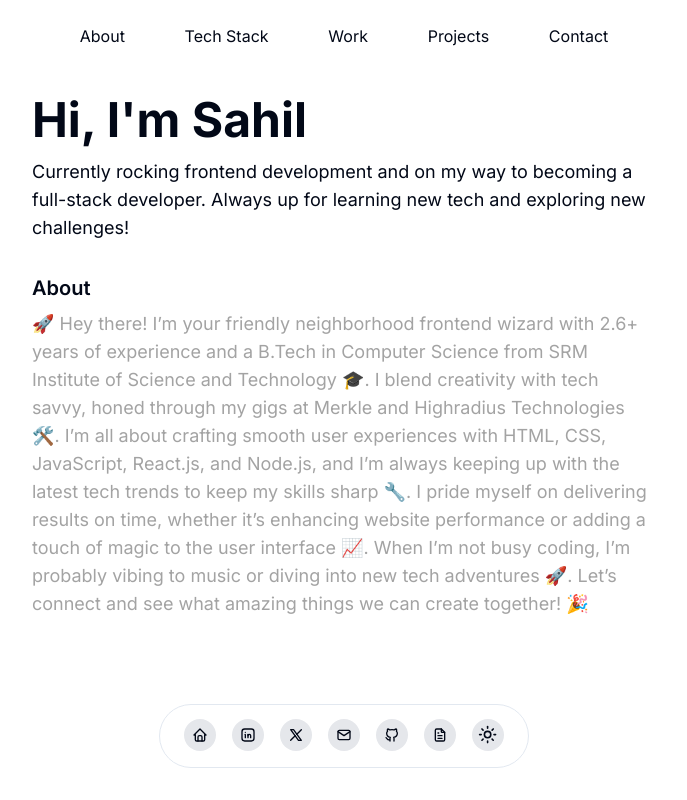
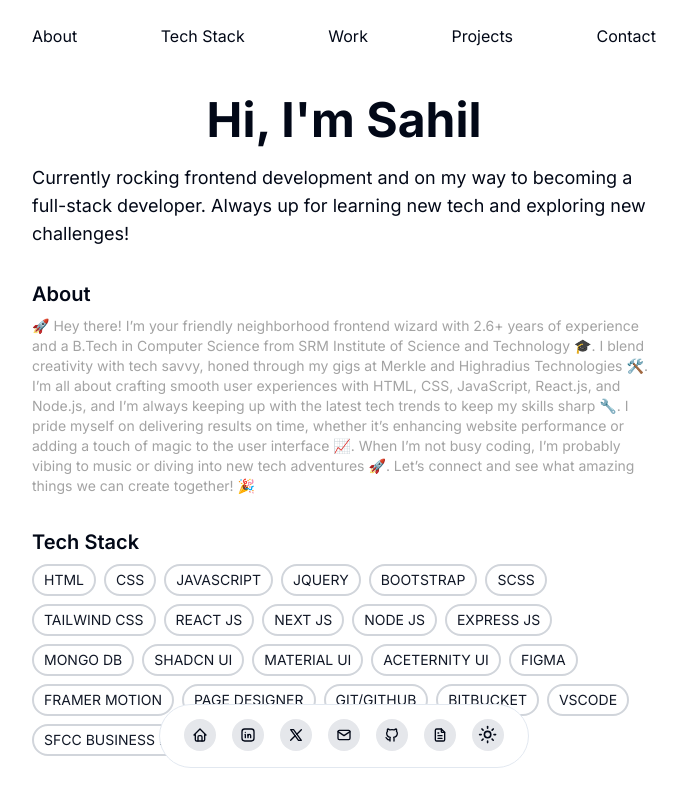
Before and after one commit to mohdsahil36/Portfolio3.0, a Next.js app: page / in a window 1280 px wide. Shown: the whole page, without its empty margins (296-983 px from the left). Built offline with nearby package versions, Linux system fonts and the light colour scheme.

Commit message:
about stylings and tech stack

```diff
--- a/app/data/Data.tsx
+++ b/app/data/Data.tsx
@@ -15,6 +15,7 @@
   name: string;
   intro: string;
   about: string;
+  skills: string[];
   icons: {
     title: string;
     icon: React.ReactNode;
@@ -30,6 +31,30 @@
     "🚀 Hey there! I’m your friendly neighborhood frontend wizard with 2.6+ years of experience and a B.Tech in Computer Science from SRM Institute of Science and Technology 🎓. I blend creativity with tech savvy, honed through my gigs at Merkle and Highradius Technologies 🛠️.\n\n" +
     "I’m all about crafting smooth user experiences with HTML, CSS, JavaScript, React.js, and Node.js, and I’m always keeping up with the latest tech trends to keep my skills sharp 🔧. I pride myself on delivering results on time, whether it’s enhancing website performance or adding a touch of magic to the user interface 📈.\n\n" +
     "When I’m not busy coding, I’m probably vibing to music or diving into new tech adventures 🚀. Let’s connect and see what amazing things we can create together! 🎉",
+  skills:[
+    "HTML",
+    "CSS",
+    "JAVASCRIPT",
+    "JQUERY",
+    "BOOTSTRAP",
+    "SCSS",
+    "TAILWIND CSS",
+    "REACT JS",
+    "NEXT JS",
+    "NODE JS",
+    "EXPRESS JS",
+    "MONGO DB",
+    "SHADCN UI",
+    "MATERIAL UI",
+    "ACETERNITY UI",
+    "FIGMA",
+    "FRAMER MOTION",
+    "PAGE DESIGNER",
+    "GIT/GITHUB",
+    "BITBUCKET",
+    "VSCODE",
+    "SFCC BUSINESS MANAGER"
+  ],
   // Icons data
   icons: [
     {
--- a/app/layout.tsx
+++ b/app/layout.tsx
@@ -1,9 +1,12 @@
 import type { Metadata } from "next";
-import { Inter } from "next/font/google";
+import { Inter as Roboto_Mono } from "next/font/google";
 import { ThemeProvider } from "@/components/theme-provider";
 import "./globals.css";
 
-const inter = Inter({ subsets: ["latin"] });
+const Inter = Roboto_Mono({
+  subsets: ['latin'],
+  display: 'swap',
+});
 
 export const metadata: Metadata = {
   title: "Mohd Sahil Siddiqui",
@@ -17,7 +20,7 @@
 }>) {
   return (
     <html lang="en">
-      <body className={inter.className}>
+      <body className={Inter.className}>
         <ThemeProvider
           attribute="class"
           defaultTheme="system"
--- a/components/Body/About/About.tsx
+++ b/components/Body/About/About.tsx
@@ -10,7 +10,7 @@
             <div className='text-lg md:text-xl font-semibold'>
                 <p>About</p>
             </div>
-            <div className='mt-2 text-sm md:text-lg text-neutral-400'>
+            <div className='mt-2 text-sm md:text-sm text-neutral-400'>
                 <p>{about}</p>
             </div>
         </section>
--- a/components/Body/Body.tsx
+++ b/components/Body/Body.tsx
@@ -2,8 +2,9 @@
 import { Data } from '@/app/data/Data';
 import Introduction from './Introduction/Introduction';
 import About from './About/About';
+import Skills from './Skills/Skills';
 
-const { name, intro, about } = Data;
+const { name, intro, about, skills } = Data;
 
 export default function Body() {
     return (
@@ -14,6 +15,9 @@
             <div className='mt-8'>
                 <About about={about}/>
             </div>
+            <div className='mt-8'>
+                <Skills skills={skills}/>
+            </div>
         </>
     );
 }
--- a/components/Body/Introduction/Introduction.tsx
+++ b/components/Body/Introduction/Introduction.tsx
@@ -8,10 +8,10 @@
 const Introduction: React.FC<IntroductionProps> = ({ name, intro }) => {
     return (
         <section>
-            <div className='salutations font-bold text-3xl md:text-5xl'>
+            <div className='salutations font-bold text-3xl md:text-5xl text-center'>
                 <p>Hi, I'm {name}</p>
             </div>
-            <div className='mini-intro mt-3.5 text-sm md:text-lg'>
+            <div className='mini-intro mt-5 text-sm md:text-lg'>
                 <p>{intro}</p>
             </div>
         </section>
--- /dev/null
+++ b/components/Body/Skills/Skills.tsx
@@ -0,0 +1,27 @@
+import React from 'react';
+
+interface SkillsProps {
+    skills: string[];
+}
+
+const Skills: React.FC<SkillsProps> = ({ skills }) => {
+    return (
+        <section>
+            <div className='text-lg md:text-xl font-semibold'>
+                <p>Tech Stack</p>
+            </div>
+            <div className='mt-2 text-sm md:text-base flex flex-wrap gap-2'>
+                {skills.map((skill, id) => (
+                    <div
+                    key={id}
+                    className='border md:border-2 border-solid border-gray-300 dark:border-gray-600 text-gray-900 dark:text-white rounded-2xl text-xs md:text-sm px-2.5 py-1 hover:shadow-md dark:hover:shadow-md dark:hover:shadow-gray-500 transition-shadow duration-200 ease-in-out'
+                  >
+                    {skill}
+                  </div>
+                ))}
+            </div>
+        </section>
+    );
+};
+
+export default Skills;
--- a/components/Navbar/Navbar.tsx
+++ b/components/Navbar/Navbar.tsx
@@ -4,7 +4,7 @@
     return(
         <div>
             <nav>
-                <ul className='flex justify-between md:justify-evenly'>
+                <ul className='flex justify-between md:justify-between'>
                     <li className='text-xs md:text-base'>About</li>
                     <li className='text-xs md:text-base mx-3'>Tech Stack</li>
                     <li className='text-xs md:text-base'>Work</li>
```
